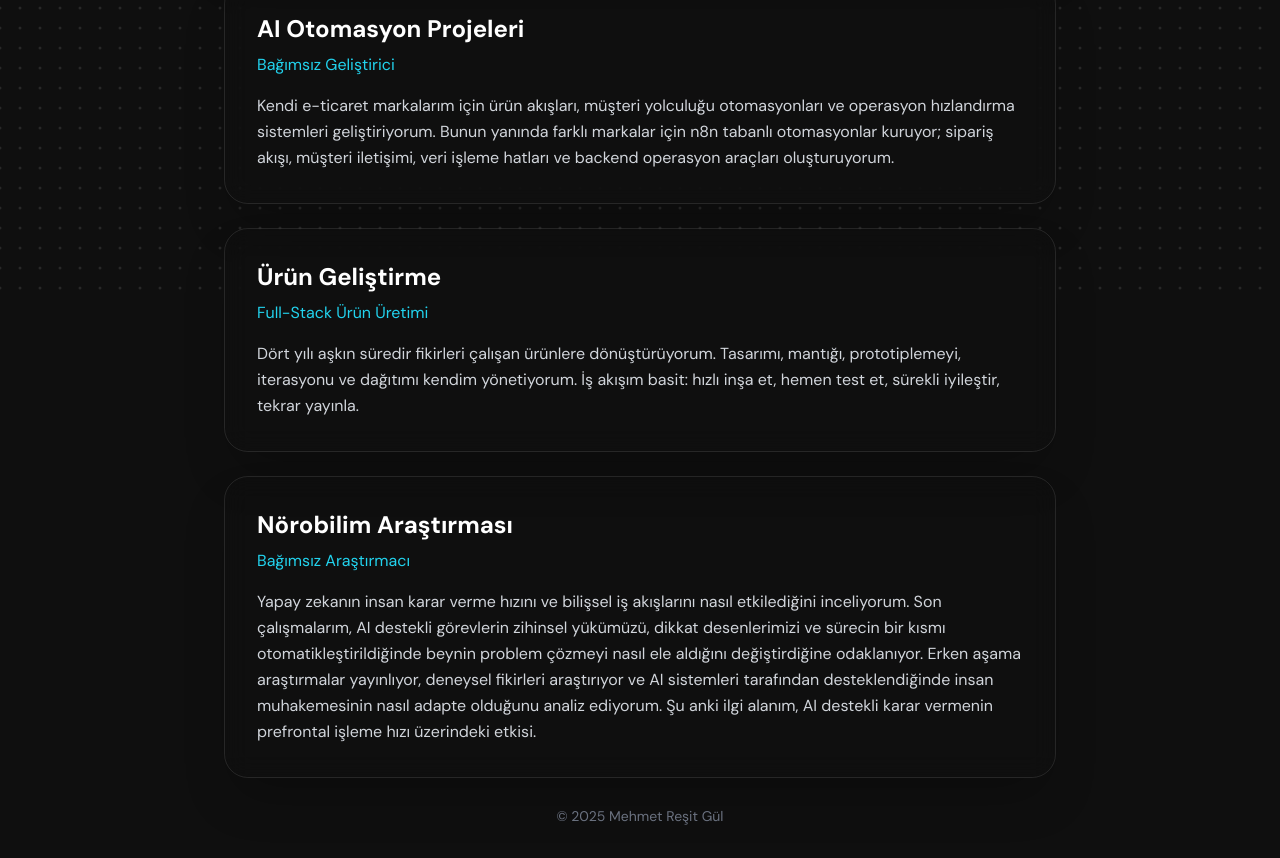
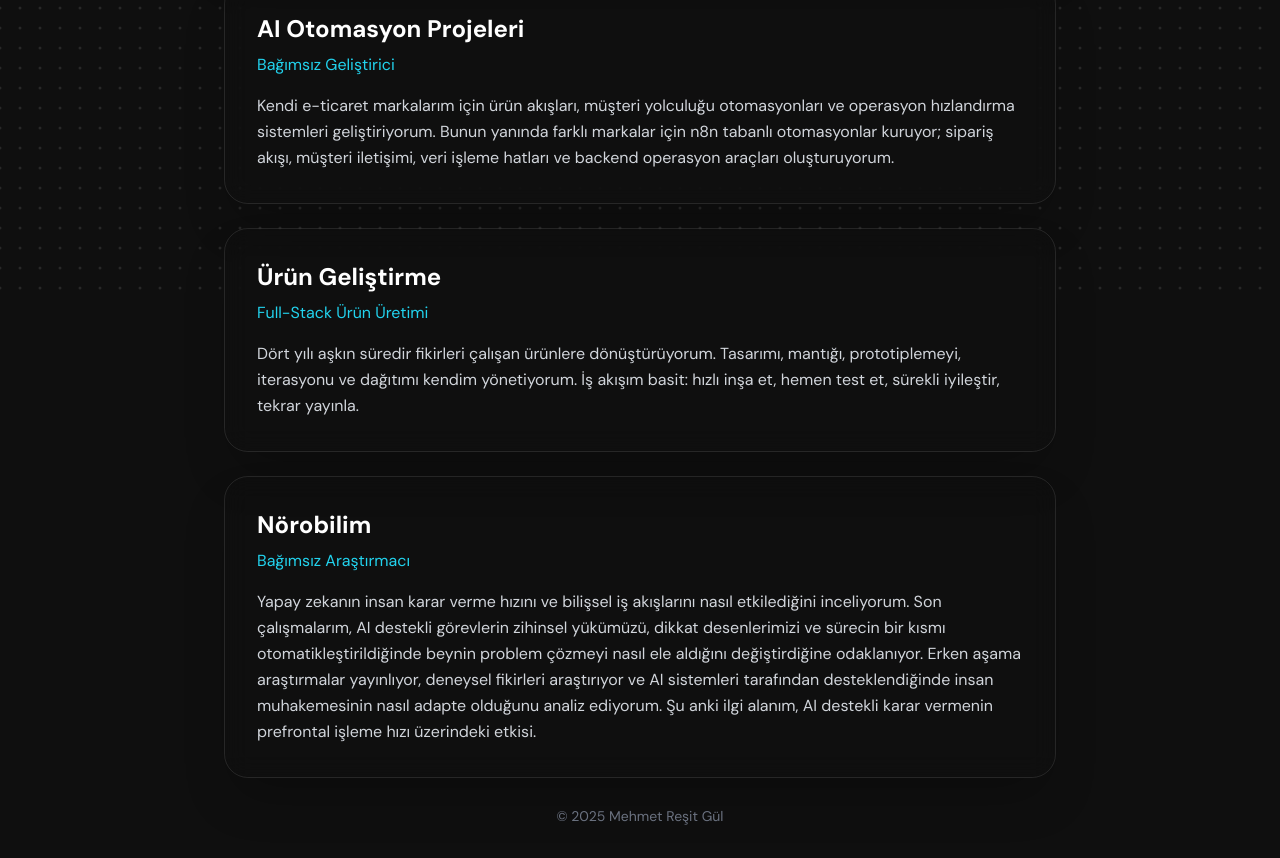
Before and after one commit to richifytr-maker/xx, a React (Vite) app: page /tr/deneyim in a window 1280 px wide. Shown: the part 492-1350 px from the top of the page. Built offline with nearby package versions, Linux system fonts and the light colour scheme.

Commit message:
Updated ExperienceTR.tsx

```diff
--- a/src/pages/ExperienceTR.tsx
+++ b/src/pages/ExperienceTR.tsx
@@ -67,7 +67,7 @@ Bunun yanında farklı markalar için n8n tabanlı otomasyonlar kuruyor; sipari
           }`}>
             <h3 className={`text-2xl font-bold mb-2 transition-colors duration-300 ${
               isDark ? 'text-white' : 'text-gray-900'
-            }`}>Nörobilim Araştırması</h3>
+            }`}>Nörobilim</h3>
             <p className="text-cyan-400 mb-4">Bağımsız Araştırmacı</p>
             <p className={`leading-relaxed transition-colors duration-300 ${
               isDark ? 'text-gray-300' : 'text-gray-700'
```
